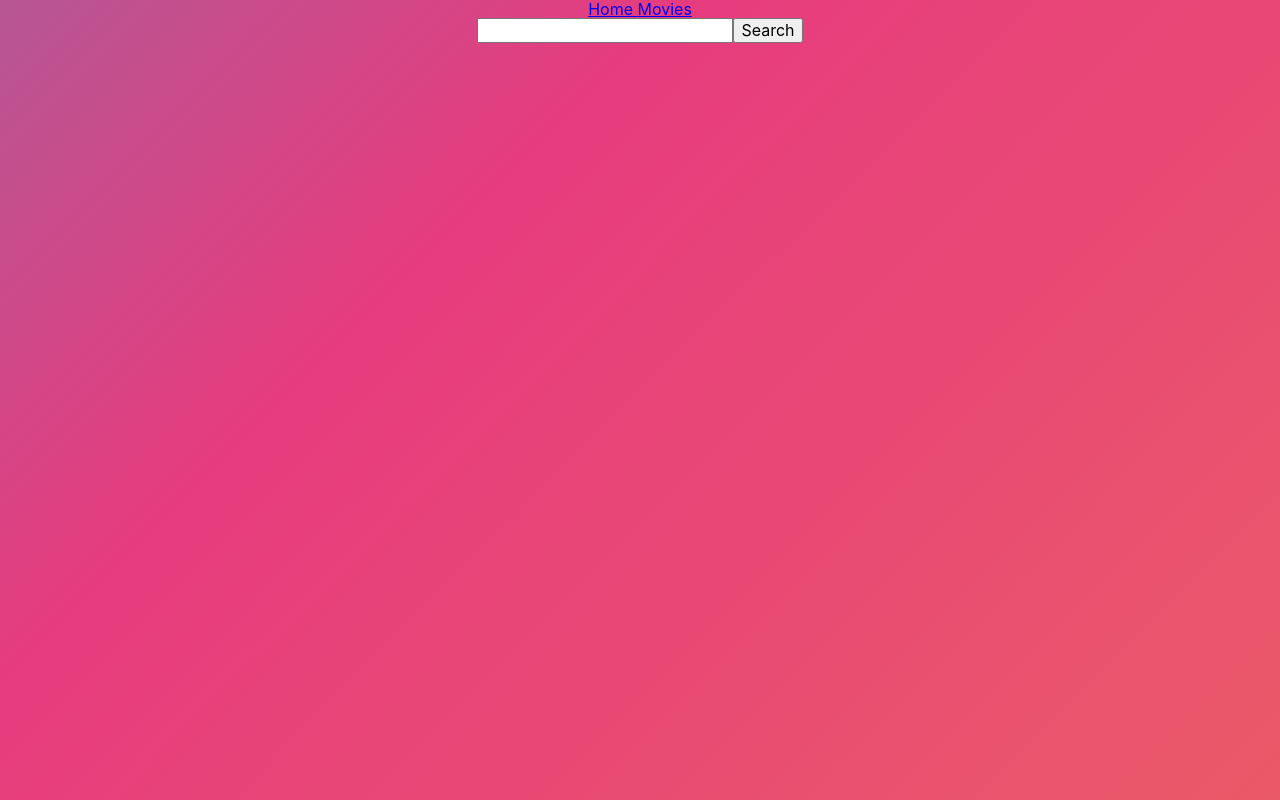
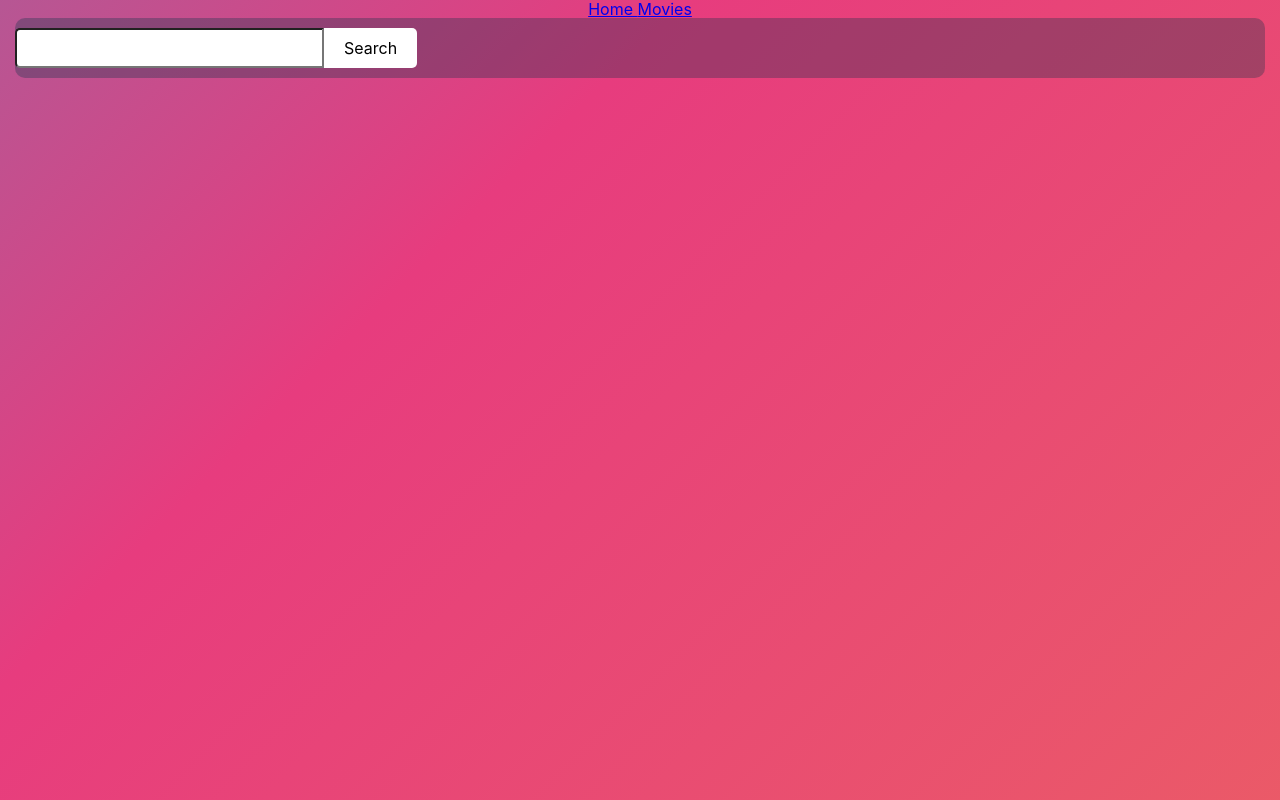
Before and after one commit to IndianaCornell/goit-react-hw-05-movies, a React (Create React App) app: page /goit-react-hw-05-movies/movies in a window 1280 px wide. Built offline with nearby package versions, Linux system fonts and the light colour scheme.

Commit message:
fixed
fixed

```diff
--- a/src/components/App.jsx
+++ b/src/components/App.jsx
@@ -1,10 +1,9 @@
 import { lazy } from 'react';
 import { Routes, Route } from 'react-router-dom';
 
-import { GlobalStyle } from './GlobalStyles';
+import { SharedLayout } from './SharedLayout';
+
 import { Layout } from './Layout';
-
-import { SharedLayout } from './SharedLayout';
 
 import { ToastContainer } from 'react-toastify';
 import 'react-toastify/dist/ReactToastify.css';
@@ -30,7 +29,6 @@ export const App = () => {
         </Route>
       </Routes>
       <ToastContainer />
-      <GlobalStyle />
     </Layout>
   );
 };
--- a/src/components/MovieList/MovieList.js
+++ b/src/components/MovieList/MovieList.js
@@ -1,11 +1,13 @@
 import { Link, useLocation } from 'react-router-dom';
+
+import { MovieListStyled } from './MovieList.styled';
 
 const MovieList = ({ movies }) => {
   const imgBaseUrl = 'https://image.tmdb.org/t/p/w300';
   const location = useLocation();
 
   return (
-    <ul>
+    <MovieListStyled>
       {movies.map(movie => {
         return (
           <li key={movie.id}>
@@ -19,7 +21,7 @@ const MovieList = ({ movies }) => {
           </li>
         );
       })}
-    </ul>
+    </MovieListStyled>
   );
 };
 
--- /dev/null
+++ b/src/components/MovieList/MovieList.styled.js
@@ -0,0 +1,4 @@
+import styled from 'styled-components';
+
+export const MovieListStyled = styled.ul(`
+    display: flex`);
--- a/src/components/SearchBar/SearchBar.js
+++ b/src/components/SearchBar/SearchBar.js
@@ -1,8 +1,14 @@
+import {
+  SearchFormStyled,
+  SearchInputStyled,
+  SearchButtonStyled,
+} from 'components/SearchBar/SearchBar.styled';
+
 const SearchBar = ({ handleInputChange, handleSubmit, query }) => {
   return (
-    <form onSubmit={handleSubmit}>
+    <SearchFormStyled onSubmit={handleSubmit}>
       <label>
-        <input
+        <SearchInputStyled
           type="text"
           autoComplete="off"
           name="search"
@@ -10,8 +16,8 @@ const SearchBar = ({ handleInputChange, handleSubmit, query }) => {
           onChange={handleInputChange}
         />
       </label>
-      <button type="submit">Search</button>
-    </form>
+      <SearchButtonStyled type="submit">Search</SearchButtonStyled>
+    </SearchFormStyled>
   );
 };
 
--- /dev/null
+++ b/src/components/SearchBar/SearchBar.styled.js
@@ -0,0 +1,33 @@
+import styled from 'styled-components';
+
+export const SearchFormStyled = styled.form`
+  display: flex;
+  margin-bottom: 10px;
+  margin-top: 10px;
+`;
+
+export const SearchInputStyled = styled.input`
+  height: 40px;
+  flex-grow: 1;
+  font-size: 18px;
+  padding-left: 15px;
+  border-radius: 5px 0 0 5px;
+`;
+
+export const SearchButtonStyled = styled.button`
+  display: flex;
+  justify-content: center;
+  align-items: center;
+  border: none;
+  background-color: #fff;
+  border-radius: 0 5px 5px 0;
+  padding: 8px 20px;
+  cursor: pointer;
+`;
+
+export const SearchBox = styled.div`
+  background-color: rgb(3, 47, 68, 0.3);
+
+  width: 100%;
+  border-radius: 10px;
+`;
--- a/src/index.js
+++ b/src/index.js
@@ -3,10 +3,12 @@ import ReactDOM from 'react-dom/client';
 import { App } from 'components/App';
 import { BrowserRouter } from 'react-router-dom';
 import './index.css';
+import { GlobalStyle } from './components/GlobalStyles';
 
 ReactDOM.createRoot(document.getElementById('root')).render(
   <React.StrictMode>
     <BrowserRouter basename="/goit-react-hw-05-movies">
+      <GlobalStyle />
       <App />
     </BrowserRouter>
   </React.StrictMode>
--- a/src/pages/Home.js
+++ b/src/pages/Home.js
@@ -2,6 +2,8 @@ import { useState, useEffect } from 'react';
 
 import { trendingMovies } from 'api';
 import MovieList from '../components/MovieList/MovieList';
+
+import { HomeTrendsTite } from './Home.styled';
 
 const Home = () => {
   const [movieList, setMovieList] = useState([]);
@@ -22,7 +24,7 @@ const Home = () => {
 
   return (
     <>
-      <h1>Trending movies</h1>
+      <HomeTrendsTite>Trending movies</HomeTrendsTite>
       <MovieList movies={movieList} />
     </>
   );
--- /dev/null
+++ b/src/pages/Home.styled.js
@@ -0,0 +1,9 @@
+import styled from 'styled-components';
+
+export const HomeTrendsTite = styled.h2(`
+    font-family: Gill Sans, Verdana;
+	font-size: 301px;
+	line-height: 14px;
+	text-transform: uppercase;
+	letter-spacing: 2px;
+	font-weight: bold; `);
--- a/src/pages/Movies.js
+++ b/src/pages/Movies.js
@@ -1,12 +1,12 @@
 import { useEffect, useState } from 'react';
 import { fetchByQuery } from 'api';
 import { useSearchParams } from 'react-router-dom';
-
 import { toast } from 'react-toastify';
 
 import SearchBar from 'components/SearchBar/SearchBar';
+import MovieList from 'components/MovieList/MovieList';
 
-import MovieList from 'components/MovieList/MovieList';
+import { SearchBox } from 'components/SearchBar/SearchBar.styled';
 
 const Movies = () => {
   const [searchResult, setSearchResult] = useState([]);
@@ -50,14 +50,14 @@ const Movies = () => {
   };
 
   return (
-    <>
+    <SearchBox>
       <SearchBar
         handleSubmit={handleSubmit}
         handleInputChange={handleInputChange}
         query={query}
       />
       {requestDone ? <MovieList movies={searchResult} /> : ''}
-    </>
+    </SearchBox>
   );
 };
 
```
